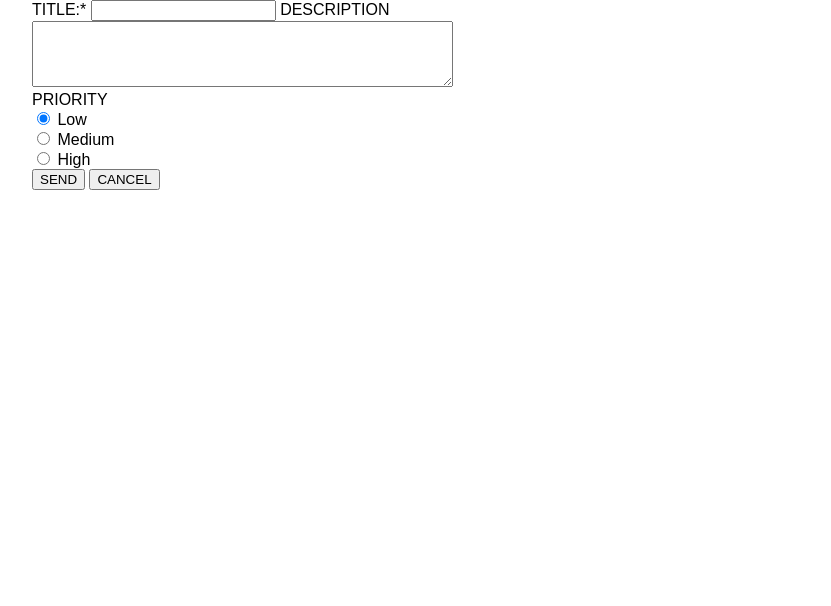
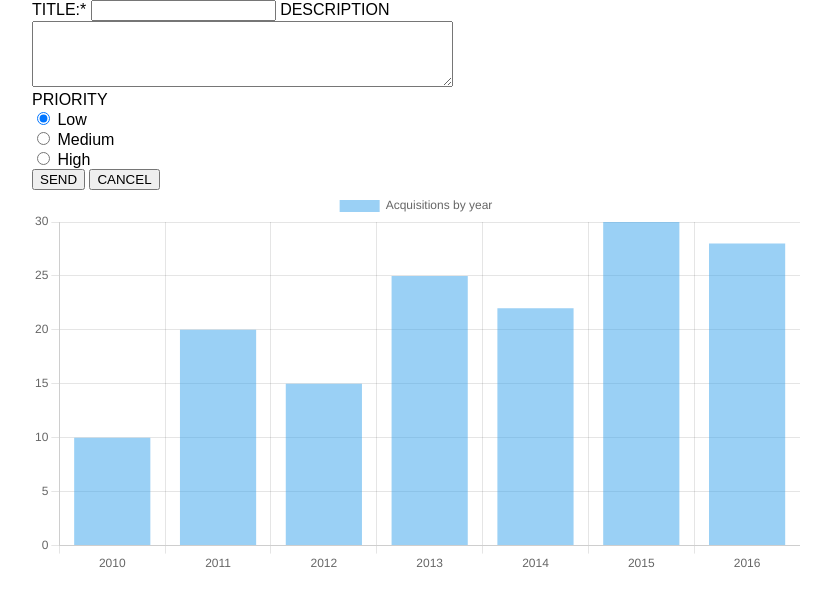
Before and after one commit to TeaLonc/todo-app, a website built with webpack: page index.html in a window 1280 px wide. Shown: the whole page, without its empty margins (224-1055 px from the left). Built offline with nearby package versions, Linux system fonts and the light colour scheme.

Commit message:
acquisitions

```diff
--- a/index.html
+++ b/index.html
@@ -30,7 +30,7 @@
         <!--kraj-->
     </div>
 
-
+    <canvas id="acquisitions"></canvas>
     <script src="./dist/scripts.js"></script>
 </body>
 </html>
```
